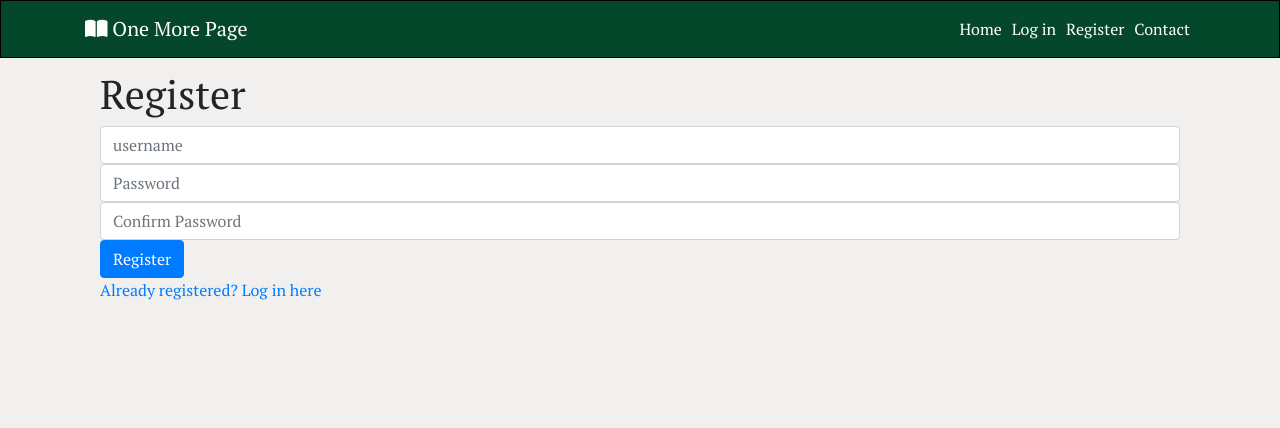
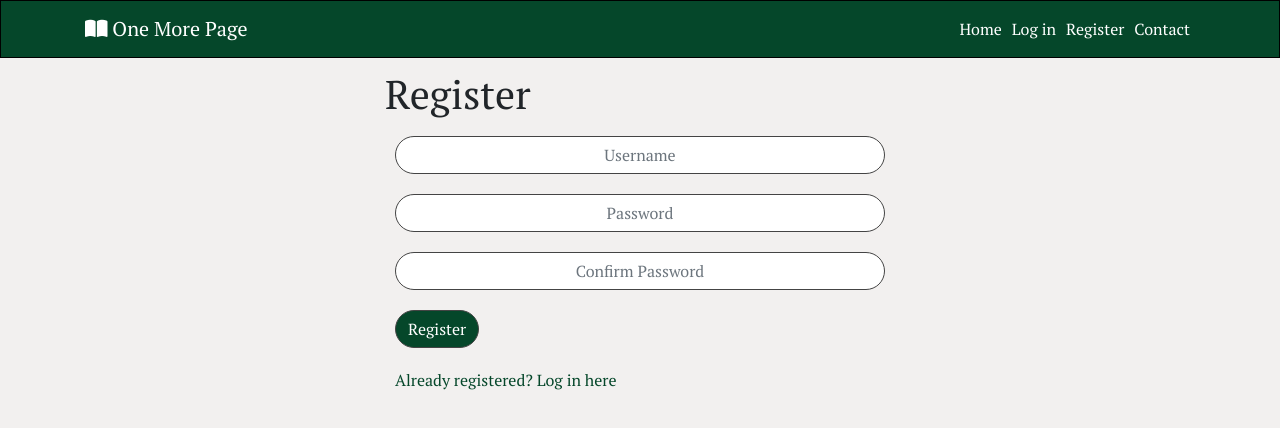
Before and after one commit to Jamie-S2000/one_more_page, a React (Create React App) app in the folder my-app/: page /register in a window 1280 px wide. Shown: the top 428 px of the page. Built offline with nearby package versions, Linux system fonts and the light colour scheme.

Commit message:
feat: adds styles to register form

```diff
--- a/my-app/src/App.module.css
+++ b/my-app/src/App.module.css
@@ -16,3 +16,7 @@ a:hover {
   color: #92A597;
   text-decoration: none;
 }
+
+.Content {
+  justify-content: center;
+}
--- a/my-app/src/pages/auth/Register.js
+++ b/my-app/src/pages/auth/Register.js
@@ -1,8 +1,10 @@
 import React, { useState } from "react";
 import { Link, useNavigate } from "react-router-dom";
 
-import { Form, Button, Container, Alert } from "react-bootstrap";
+import { Form, Button, Container, Alert, Col, Row } from "react-bootstrap";
 import axios from "axios";
+import styles from "../../styles/Forms.module.css";
+import appStyles from "../../App.module.css";
 
 const Register = () => {
   const [registerData, setRegisterData] = useState({
@@ -35,27 +37,38 @@ const Register = () => {
   };
 
   return (
-    <div>
+    <Row className={`${appStyles.Content}`}>
+      <Col className="my-auto" lg={6}>
         <Container>
           <h1>Register</h1>
           <Form onSubmit={handleSubmit}>
+            <div className={styles.Div}>
               <Form.Group controlId="username">
                 <Form.Label className="d-none">Username</Form.Label>
                 <Form.Control
+                  className={styles.Input}
                   type="text"
-              placeholder="username"
+                  placeholder="Username"
                   name="username"
                   value={username}
                   onChange={handleChange}
                 />
               </Form.Group>
+            </div>
+
             {errors.username?.map((message, idx) => (
-            <Alert variant="warning" key={idx}>{message}</Alert>
+              <div className={styles.Div}>
+                <Alert variant="warning" key={idx}>
+                  {message}
+                </Alert>
+              </div>
             ))}
 
+            <div className={styles.Div}>
               <Form.Group controlId="password1">
                 <Form.Label className="d-none">Password</Form.Label>
                 <Form.Control
+                  className={styles.Input}
                   type="password"
                   placeholder="Password"
                   name="password1"
@@ -63,13 +76,19 @@ const Register = () => {
                   onChange={handleChange}
                 />
               </Form.Group>
+            </div>
             {errors.password1?.map((message, idx) => (
-            <Alert variant="warning" key={idx}>{message}</Alert>
+              <div className={styles.Div}>
+                <Alert variant="warning" key={idx}>
+                  {message}
+                </Alert>
+              </div>
             ))}
-
+            <div className={styles.Div}>
               <Form.Group controlId="password2">
                 <Form.Label className="d-none">Confirm Password</Form.Label>
                 <Form.Control
+                  className={styles.Input}
                   type="password"
                   placeholder="Confirm Password"
                   name="password2"
@@ -77,22 +96,35 @@ const Register = () => {
                   onChange={handleChange}
                 />
               </Form.Group>
+            </div>
             {errors.password2?.map((message, idx) => (
-            <Alert variant="warning" key={idx}>{message}</Alert>
+              <div className={styles.Div}>
+                <Alert variant="warning" key={idx}>
+                  {message}
+                </Alert>
+              </div>
             ))}
-
-          <Button variant="primary" type="submit">
+            <div className={styles.Div}>
+              <Button className={styles.Btn} variant="primary" type="submit">
                 Register
               </Button>
-          {errors.non_friled_errors?.map((message, idx) => (
-            <Alert variant="warning" key={idx}>{message}</Alert>
+            </div>
+            {errors.non_field_errors?.map((message, idx) => (
+              <div className={styles.Div}>
+                <Alert variant="warning" key={idx}>
+                  {message}
+                </Alert>
+              </div>
             ))}
           </Form>
         </Container>
         <Container>
-        <Link to="/login">Already registered? Log in here</Link>
+          <div className={styles.Div}>
+            <Link className={styles.Link} to="/login">Already registered? Log in here</Link>
+          </div>
         </Container>
-    </div>
+      </Col>
+    </Row>
   );
 };
 
--- /dev/null
+++ b/my-app/src/styles/Forms.module.css
@@ -0,0 +1,33 @@
+.Input {
+  background: #ffffff;
+  border: 1px solid #444444;
+  border-radius: 25px;
+  text-align: center;
+}
+
+.Input:focus {
+  border-color: #05472A;
+  box-shadow: 0 0 0 0.2rem rgba(40, 167, 69, 0.25);
+}
+
+.Div {
+  padding: 10px;
+}
+
+.Btn {
+  background-color: #05472A;
+  border: 1px solid #444444;
+  border-radius: 25px;
+}
+
+.Btn:hover {
+  background-color: #0a8851;
+}
+
+.Link {
+  color: #05472A;
+}
+
+.Link:hover {
+  color: #0a8851;
+}
```
Lines whose indentation alone changed are shown as unchanged.
